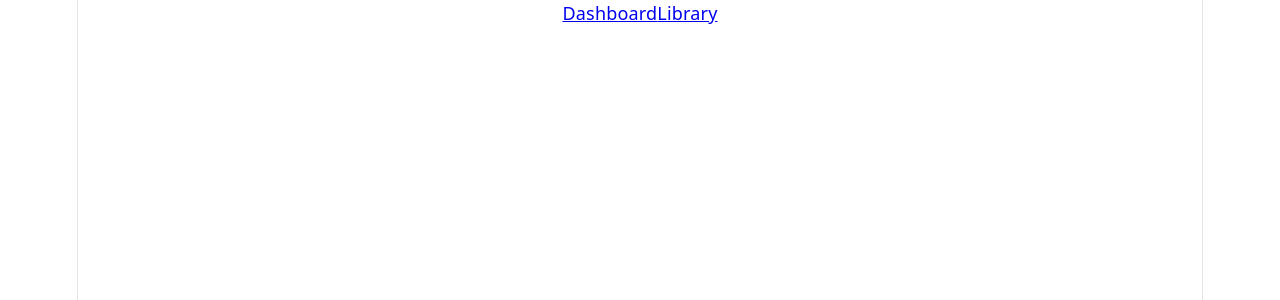
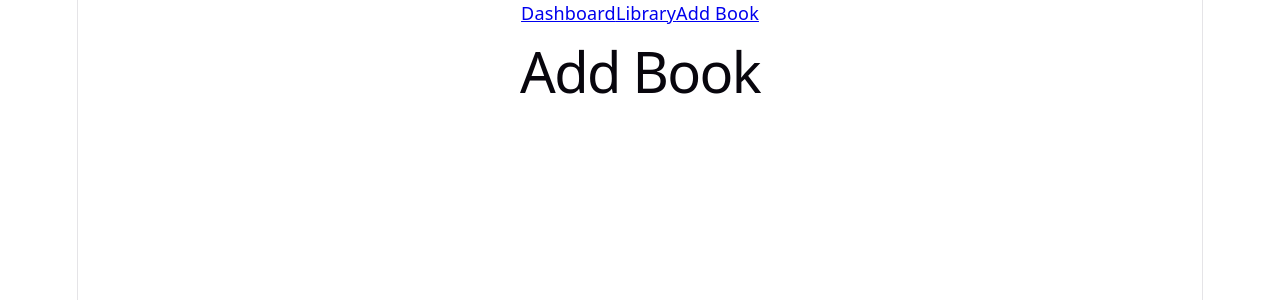
Before and after one commit to Maram-SH/bookworm, a React (Vite) app: page /add_book in a window 1280 px wide. Before the commit this address had no page. Shown: the top 300 px of the page. Built offline with nearby package versions, Linux system fonts and the light colour scheme.

Commit message:
Create AddBook page and add route for it to App.jsx

```diff
--- a/src/App.jsx
+++ b/src/App.jsx
@@ -1,7 +1,9 @@
 import { useState } from "react"
 import { BrowserRouter, Routes, Route, Link } from "react-router-dom"
+
 import Dashboard from "./pages/Dashboard"
 import Library from "./pages/Library"
+import AddBook from "./pages/AddBook"
 
 import "./App.css"
 
@@ -148,6 +150,7 @@ function App() {
       <nav>
         <Link to="/">Dashboard</Link>
         <Link to="/library">Library</Link>
+        <Link to="/add_book">Add Book</Link>
       </nav>
 
       <Routes>
@@ -167,6 +170,10 @@ function App() {
             />
           }
         />
+        <Route
+          path="/add_book"
+          element={<AddBook />}
+        />
       </Routes>
     </BrowserRouter>
   )
--- /dev/null
+++ b/src/pages/AddBook.jsx
@@ -0,0 +1,9 @@
+function AddBook() {
+  return (
+    <div>
+      <h1>Add Book</h1>
+    </div>
+  )
+}
+
+export default AddBook
```
